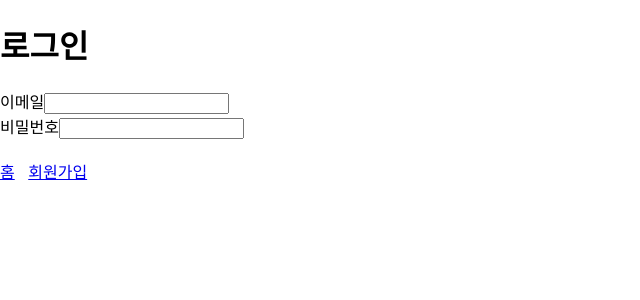
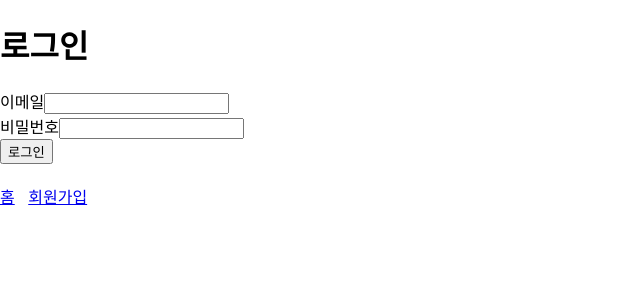
Before and after one commit to owel-dev/wanted-pre-onboarding-frontend, a React (Create React App) app: page /signin in a window 1280 px wide. Shown: the top 300 px of the page, without its empty margins (0-640 px from the left). Built offline with nearby package versions, Linux system fonts and the light colour scheme.

Commit message:
refactor: SignIn: handleSubmit 함수 Error 부분 함수로 분리

```diff
--- a/src/components/SignIn.jsx
+++ b/src/components/SignIn.jsx
@@ -5,6 +5,7 @@ import Cookies from 'js-cookie';
 import { Link } from 'react-router-dom';
 import FormInput from './FormInput';
 import Form from './Form';
+import { handleError } from '../handleSubmit';
 
 const SignIn = () => {
   const navigate = useNavigate();
@@ -20,30 +21,18 @@ const SignIn = () => {
         'https://www.pre-onboarding-selection-task.shop/auth/signin',
         formInputData
       );
-      if (response.status === 200) {
       const { access_token } = response.data;
       Cookies.set('access_token', access_token);
       navigate('/todo');
-      } else {
-        alert('로그인이 정상 처리되지 않았습니다.');
-      }
     } catch (error) {
-      const keyValueString = Object.entries(error.response.data)
-        .map(([key, value]) => `${key}: ${value}`)
-        .join(',\n');
-      alert(`로그인에 실패했습니다.\n${keyValueString}`);
+      handleError(error, '로그인');
     }
   };
 
   return (
     <div className="signin">
       <h1>로그인</h1>
-      <Form
-        handleSubmit={handleSubmit}
-        initialValues={initialValues}
-        buttonName="로그인"
-      >
-        <>
+      <Form handleSubmit={handleSubmit} initialValues={initialValues}>
         <FormInput
           label="이메일"
           type="text"
@@ -58,7 +47,7 @@ const SignIn = () => {
           pattern=".{8,}"
           title="비밀번호는 8자 이상이어야 합니다."
         />
-        </>
+        <button type="submit">로그인</button>
       </Form>
       <br />
       <Link to="/">홈</Link> &nbsp;&nbsp;
--- /dev/null
+++ b/src/handleSubmit.jsx
@@ -0,0 +1,6 @@
+export const handleError = (error, work) => {
+  const keyValueString = Object.entries(error.response.data)
+    .map(([key, value]) => `${key}: ${value}`)
+    .join(',\n');
+  alert(`${work}에 실패했습니다.\n${keyValueString}`);
+};
```
Lines whose indentation alone changed are shown as unchanged.
